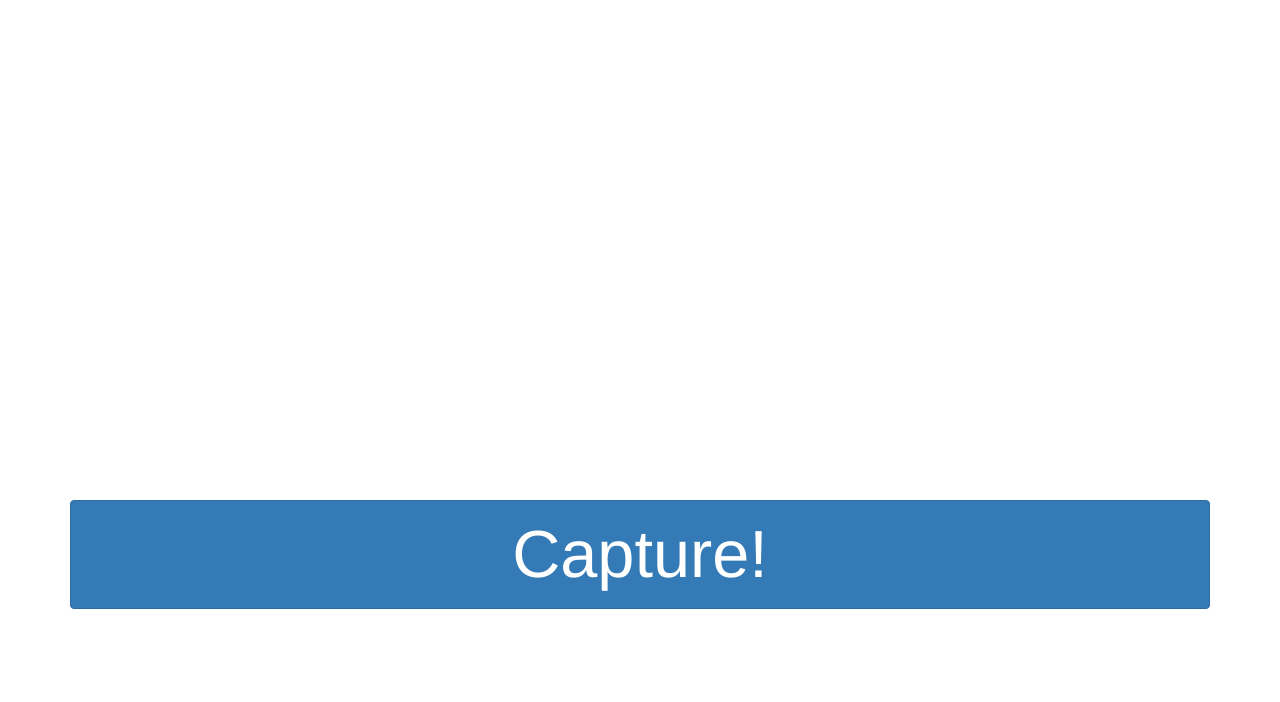
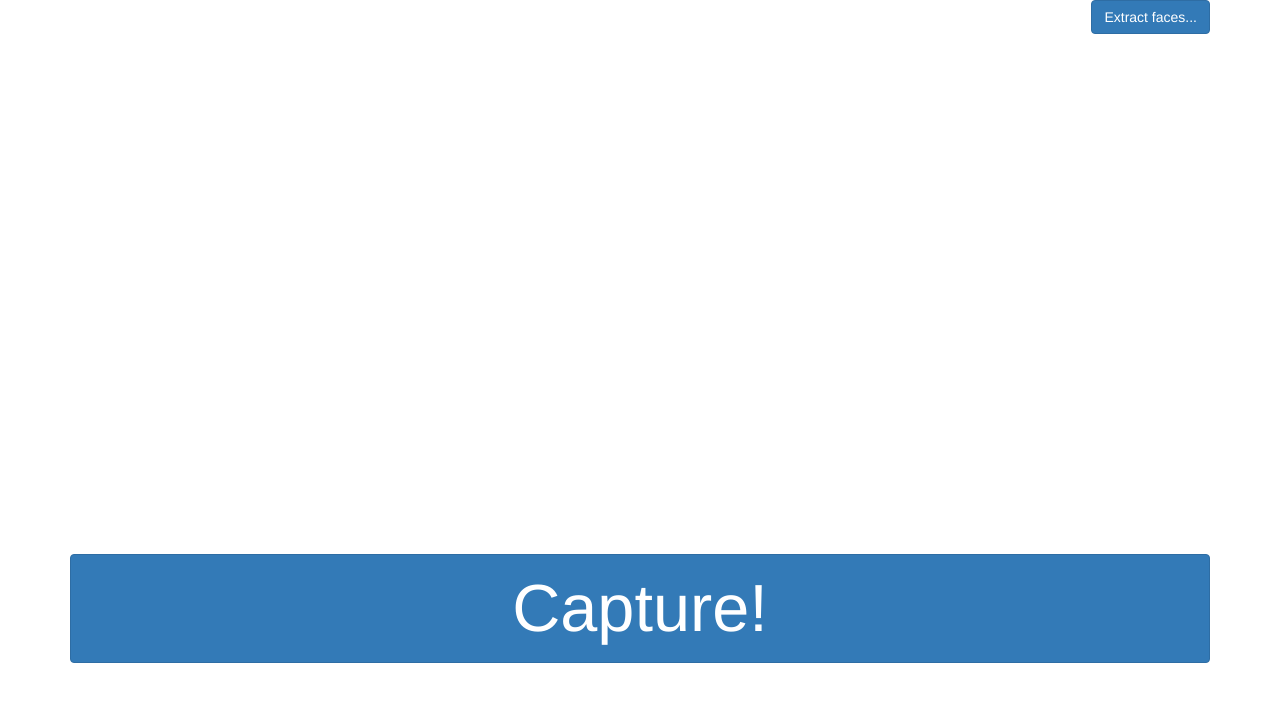
Before and after one commit to AleksanderGrzybowski/Facerec, a website built with webpack: page frontend/index.html in a window 1280 px wide. Built offline with nearby package versions, Linux system fonts and the light colour scheme.

Commit message:
Add link to face extraction page

```diff
--- a/frontend/index.html
+++ b/frontend/index.html
@@ -11,6 +11,13 @@
 <body>
 
 <div class="container container-fluid">
+
+    <div class="row" style="margin-bottom: 20px;">
+        <div class="col-xs-12">
+            <a href="/extract.html" class="btn btn-primary pull-right">Extract faces...</a>
+        </div>
+    </div>
+
     <div class="row">
         <div class="col-xs-12">
             <div id="camera" style="width:640px; height:480px; margin: 0 auto;"></div>
```
